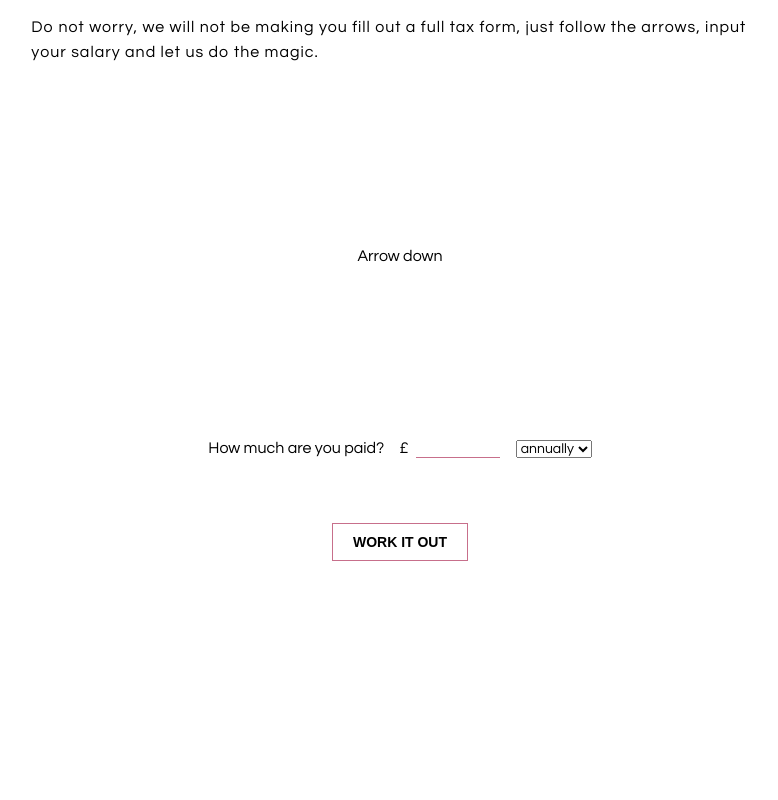
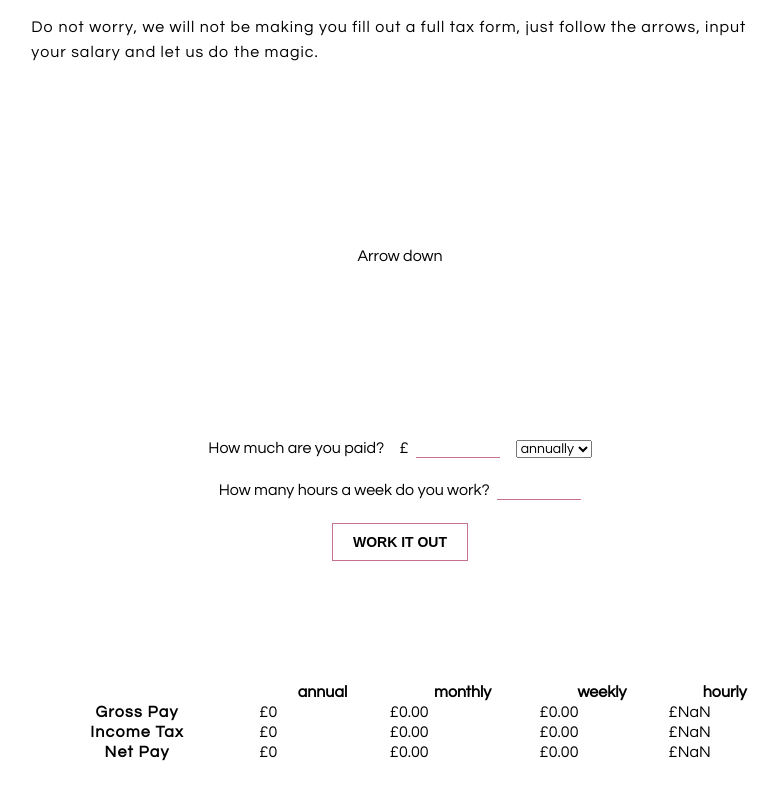
Before and after one commit to harrygturner/finimize-tax-challenge, a React (Create React App) app: page / in a window 1280 px wide. Shown: the part 504-1304 px from the top of the page, without its empty margins (240-1018 px from the left). Built offline with nearby package versions, Linux system fonts and the light colour scheme.

Commit message:
result table displaying result

```diff
--- a/src/App.js
+++ b/src/App.js
@@ -58,6 +58,8 @@ class App extends Component {
         < Navigation />
         < Calculator
           getSalaryPerAnnum={this.getSalaryPerAnnum}
+          takeHomeIncome={this.state.takeHomeIncome}
+          taxedIncome={this.state.taxedIncome}
         />
       </div>
     )
--- /dev/null
+++ b/src/components/Error.js
@@ -0,0 +1,9 @@
+import React from 'react';
+
+const Error = props => (
+   <div className='error'>
+      {props.error ? props.error : null}
+   </div>
+)
+
+export default Error
--- /dev/null
+++ b/src/components/Form.js
@@ -0,0 +1,33 @@
+import React from 'react';
+
+const Form = props => (
+   <form onSubmit={props.handleFormSubmission} >
+      <div className='question'>
+         How much are you paid?
+            <span className='salary'>
+            £
+            <input
+               type='number'
+               name='salary'
+               onChange={props.handleInputChange}
+            />
+         </span>
+         <select name='rate' onChange={props.handleInputChange} value={props.rate}>
+            <option value='hourly'>hourly</option>
+            <option value='weekly'>weekly</option>
+            <option value='annually'>annually</option>
+         </select>
+      </div>
+      <div id='hours' className='question'>
+         How many hours a week do you work?
+         <input
+            type='number'
+            name='hoursPerWeek'
+            onChange={props.handleInputChange}
+         />
+      </div>
+      <input type='submit' value='WORK IT OUT' />
+   </form>
+)
+
+export default Form
--- /dev/null
+++ b/src/components/Result.js
@@ -0,0 +1,50 @@
+import React from 'react';
+
+const Result = props => {
+   const { taxedIncome, takeHomeIncome, hoursPerWeek } = props;
+   const grossPay = taxedIncome + takeHomeIncome;
+   return(
+      <div id='result'>
+         <div className='primary'>
+         </div>
+         <div className='table'>
+            <table>
+               <tbody>
+                  <tr>
+                     <th></th>
+                     <th>annual</th>
+                     <th>monthly</th>
+                     <th>weekly</th>
+                     <th>hourly</th>
+                  </tr>
+                  <tr>
+                     <th className='col1'>Gross Pay</th>
+                     <td>£{grossPay}</td>
+                     <td>£{(grossPay / 12).toFixed(2)}</td>
+                     <td>£{(grossPay / 52).toFixed(2)}</td>
+                     <td>£{(grossPay / (52 * hoursPerWeek)).toFixed(2)}</td>
+                  </tr>
+                  <tr>
+                     <th className='col1'>Income Tax</th>
+                     <td>£{taxedIncome}</td>
+                     <td>£{(taxedIncome / 12).toFixed(2)}</td>
+                     <td>£{(taxedIncome / 52).toFixed(2)}</td>
+                     <td>£{(taxedIncome / (52 * hoursPerWeek)).toFixed(2)}</td>
+                  </tr>
+                  <tr>
+                     <th className='col1'>Net Pay</th>
+                     <td>£{takeHomeIncome}</td>
+                     <td>£{(takeHomeIncome / 12).toFixed(2)}</td>
+                     <td>£{(takeHomeIncome / 52).toFixed(2)}</td>
+                     <td>£{(takeHomeIncome / (52 * hoursPerWeek)).toFixed(2)}</td>
+                  </tr>
+               </tbody>
+            </table>
+         </div>
+         <div className='btn'>
+         </div>
+      </div>
+   )
+}
+
+export default Result
--- a/src/containers/calc/Calculator.js
+++ b/src/containers/calc/Calculator.js
@@ -1,5 +1,9 @@
 import React, { Component } from 'react';
 import './calc.css';
+
+import Form from '../../components/Form';
+import Error from '../../components/Error';
+import Result from '../../components/Result';
 
 export default class Calculator extends Component {
 
@@ -15,20 +19,14 @@ export default class Calculator extends Component {
          [e.target.name]: e.target.value,
          errorMessage: ''
       })
-      const hourQuestionEl = document.querySelector('#hours');
-      if(e.target.value === 'hourly'){
-         hourQuestionEl.classList.remove('hidden')
-      } else if(e.target.name === 'rate' && !hourQuestionEl.classList.contains('hidden')) {
-         hourQuestionEl.classList.add('hidden')
-      }
    }
 
    handleFormSubmission = event => {
       event.preventDefault();
-      const { salary, rate, hoursPerWeek } = this.state
+      const { salary, hoursPerWeek } = this.state
       if(!salary){
          this.setState({ errorMessage: 'Please insert your salary.' });
-      } else if( rate === 'hourly' && !hoursPerWeek ) {
+      } else if( !hoursPerWeek ) {
          this.setState({ errorMessage: 'Please insert the number of hours a week you work.' });
       } else {
          this.props.getSalaryPerAnnum(this.state);
@@ -39,36 +37,20 @@ export default class Calculator extends Component {
       return(
          <div id='calculator' className='section center'>
             <div className='cont'>
-               <form onSubmit={this.handleFormSubmission} >
-                  <div className='question'>
-                     How much are you paid?
-                     <span className='salary'>
-                        £
-                        <input
-                           type='number'
-                           name='salary'
-                           onChange={this.handleInputChange}
-                        />
-                     </span>
-                     <select name='rate' onChange={this.handleInputChange} value={this.state.rate}>
-                        <option value='hourly'>hourly</option>
-                        <option value='weekly'>weekly</option>
-                        <option value='annually'>annually</option>
-                     </select>
-                  </div>
-                  <div id='hours' className='question hidden'>
-                     How many hours a week do you work?
-                        <input
-                           type='number'
-                           name='hoursPerWeek'
-                           onChange={this.handleInputChange}
-                        />
-                  </div>
-                  <input type='submit' value='WORK IT OUT' />
-               </form>
-               <div className='error'>
-                  { this.state.errorMessage ? this.state.errorMessage : null }
-               </div>
+               < Form
+                  handleInputChange = {this.handleInputChange}
+                  handleFormSubmission = {this.handleFormSubmission}
+                  rate = {this.state.rate}
+               />
+               { this.state.errorMessage
+                  ? < Error error={this.state.errorMessage} />
+                  : null
+               }
+               < Result
+                  takeHomeIncome={this.props.takeHomeIncome}
+                  taxedIncome={this.props.taxedIncome}
+                  hoursPerWeek={this.state.hoursPerWeek}
+               />
             </div>
          </div>
       )
--- a/src/containers/calc/calc.css
+++ b/src/containers/calc/calc.css
@@ -1,11 +1,9 @@
 #calculator .cont {
    text-align: center;
    margin: auto;
+   display: grid;
+   grid-template-rows: 30% 10% 60%;
 }
-/*
-#calculator div {
-   border: solid 1px black;
-} */
 
 #calculator form div {
    margin: 3% 0;
@@ -68,3 +66,45 @@
    font-weight: bold;
    letter-spacing: 1px;
 }
+
+#result {
+   grid-row: 3/4;
+   display: grid;
+   grid-template-rows: 20% 60% 20%;
+   margin: 0;
+}
+
+#result table {
+   width: 100%;
+   margin: 2% 0;
+}
+
+#result td {
+   text-align: left;
+}
+
+.col1 {
+   letter-spacing: 1.2px;
+}
+
+@keyframes fade-in-right {
+   from {
+      opacity: 0;
+      transform: translateX(-55px);
+   }
+   to {
+      opacity: 1;
+      transform: translateX(0);
+   }
+}
+
+@keyframes fade-in-left {
+   from {
+      opacity: 0;
+      transform: translateX(55px);
+   }
+   to {
+      opacity: 1;
+      transform: translateX(0);
+   }
+}
```
